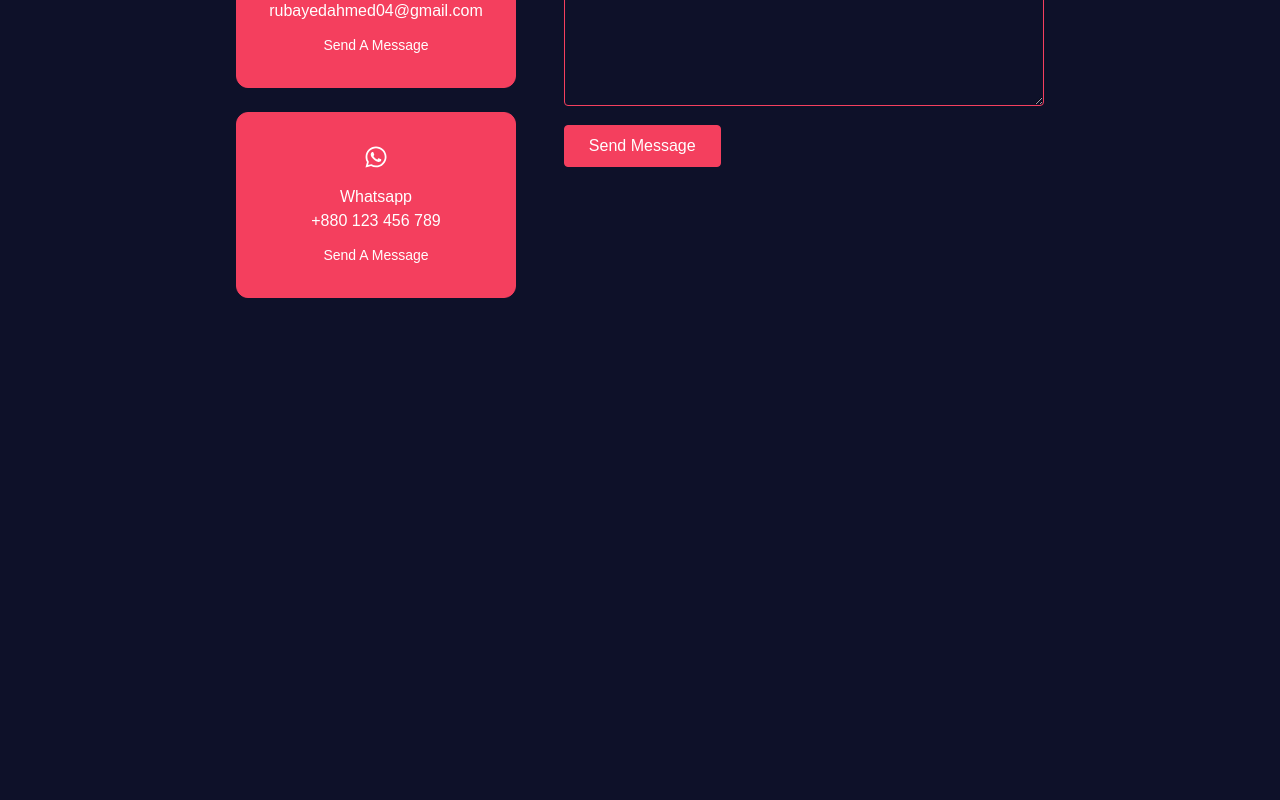
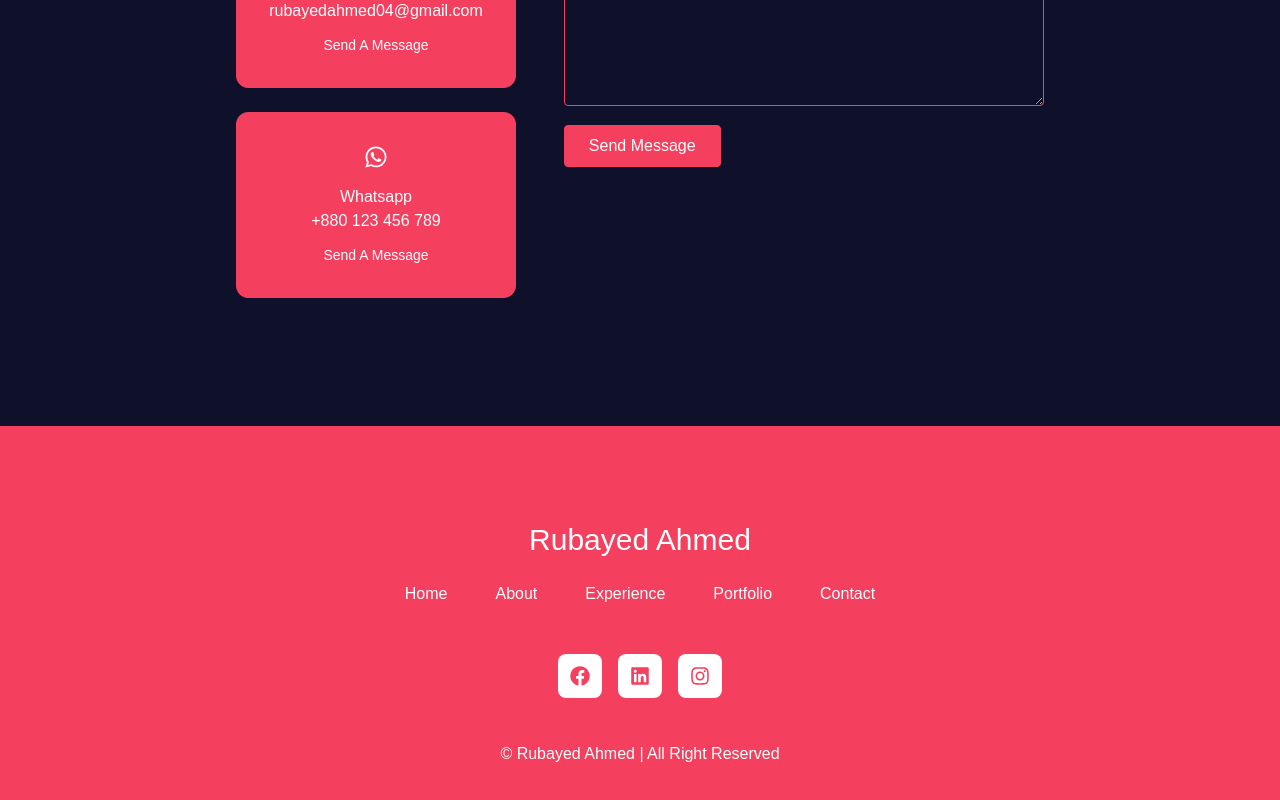
Before and after one commit to rubayed-ahmed/shohan-portfolio, a React (Create React App) app: page / in a window 1280 px wide. Shown: the part 3642-4442 px from the top of the page. Before the commit the page ends 4068 px from the top, so only its background shows below. Built offline with nearby package versions, Linux system fonts and the light colour scheme; a web font is replaced by a local one.

Commit message:
Footer design complete

```diff
--- a/src/Layout/Main.js
+++ b/src/Layout/Main.js
@@ -5,6 +5,7 @@ import About from "../Pages/Home/About/About";
 import Experience from "../Pages/Home/Experience/Experience";
 import Works from "../Pages/Home/Works/Works";
 import Contact from "../Pages/Home/Contact/Contact";
+import Footer from "../Pages/Home/Footer/Footer";
 
 
 const Main = () => {
@@ -17,6 +18,7 @@ const Main = () => {
         <Experience/>
         <Works/>
         <Contact/>
+        <Footer/>
     </div>
   );
 };
--- /dev/null
+++ b/src/Pages/Home/Footer/Footer.js
@@ -0,0 +1,25 @@
+import React from 'react';
+import { FaFacebook, FaLinkedin, FaInstagram } from "react-icons/fa";
+
+const Footer = () => {
+    return (
+        <footer className="px-10 md:px-20 lg:px-40 md:py-24 text-center bg-rose-500">
+            <h3 className="text-3xl">Rubayed Ahmed</h3>
+            <ul className="flex items-center justify-center my-6 gap-12">
+                <li>Home</li>
+                <li>About</li>
+                <li>Experience</li>
+                <li>Portfolio</li>
+                <li>Contact</li>
+            </ul>
+            <div className="flex justify-center gap-4 mt-12 mb-5">
+                <span className="bg-white text-rose-500 p-3 rounded-lg text-xl"><FaFacebook/></span>
+                <span className="bg-white text-rose-500 p-3 rounded-lg text-xl"><FaLinkedin/></span>
+                <span className="bg-white text-rose-500 p-3 rounded-lg text-xl"><FaInstagram/></span>
+            </div>
+            <p className="pt-6"> © Rubayed Ahmed | All Right Reserved</p>
+        </footer>
+    );
+};
+
+export default Footer;
```
